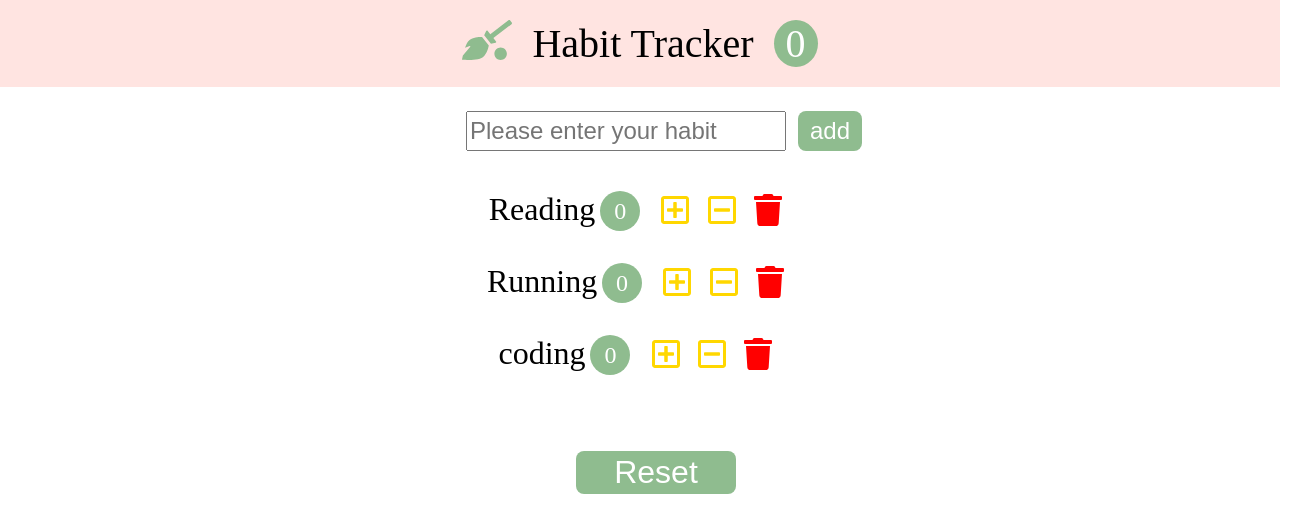
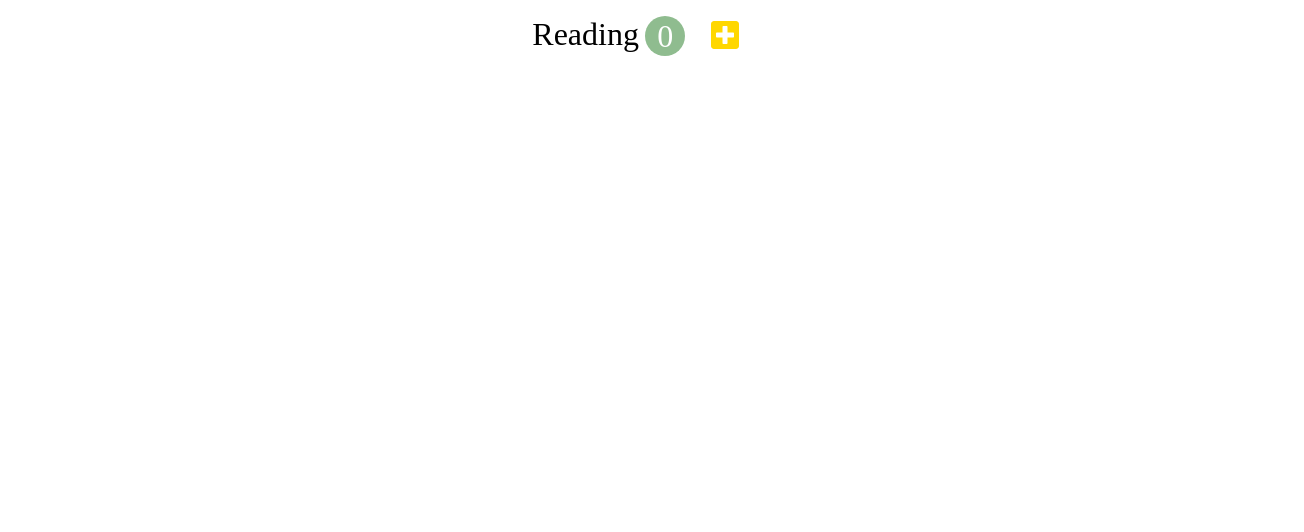
Before and after one commit to mynameisjisoo/habbit-tracker, a React (Create React App) app: page / in a window 1280 px wide. Shown: the top 532 px of the page, 1304 px wide, since content can reach past the window. Built offline with nearby package versions, Linux system fonts and the light colour scheme.

Commit message:
Study function component and React hook

```diff
--- a/src/App.css
+++ b/src/App.css
@@ -76,7 +76,7 @@ button {
 .habit {
   display: flex;
   justify-self: center;
-  font-size: 2rem;
+  font-size: 32px;
   padding: 0.5em;
   list-style: none;
 }
@@ -84,10 +84,10 @@ button {
 .habit-count {
   display: inline-block;
   text-align: center;
-  font-size: 1.5rem;
-  width: 2.5rem;
-  height: 2.5rem;
-  line-height: 2.5rem;
+  font-size: 32px;
+  width: 40px;
+  height: 40px;
+  line-height: 40px;
   margin-left: 0.2em;
   margin-right: 0.5em;
   background-color: darkseagreen;
--- a/src/app.jsx
+++ b/src/app.jsx
@@ -40,9 +40,9 @@ class App extends Component {
     const habits = this.state.habits.map(item => {
       if (item.id === habit.id) {
         const count = habit.count - 1;
-        return { ...habit, count: count < 0 ? 0 : count };
+        return { ...habit, count: count < 0 ? 0 : count }; //새로운 객체를 생성해서 리턴해주므로 객체의 참조값이 변경되어 해당 객체만 렌더링
       }
-      return item;
+      return item; //기존 this.state.habits 객체 그대로 리턴함(참조값 변경안되서 렌더링 안되게)
     });
     this.setState({ habits });
     // const habits = [...this.state.habits];
--- a/src/components/habit.jsx
+++ b/src/components/habit.jsx
@@ -1,6 +1,17 @@
 import React, { PureComponent } from 'react';
 
 class Habit extends PureComponent {
+  //Lifecycle method 상황에 맞게 구현하면 됨
+  componentDidMount() {
+    //컴포넌트가 UI상에 등록될 때 호출(사용자에게 보여질 때)
+    console.log(`habit: ${this.props.habit.name} mounted`);
+  }
+
+  componentWillUnmount() {
+    //컴포넌트가 없어질 때
+    console.log(`habit: ${this.props.habit.name}will unmount`);
+  }
+
   // Habit는 자체적으로 갖고있는 state는 없고, 외부에서 받은 props를 보여주는 컵포넌트
   handleIncrement = () => {
     this.props.onIncrement(this.props.habit);
--- a/src/components/habitAddForm.jsx
+++ b/src/components/habitAddForm.jsx
@@ -1,21 +1,22 @@
-import React, { PureComponent } from 'react';
+import React, { memo } from 'react';
+//함수형 컴포넌트
+//memo :PureComponent처럼 props 변경없으면 랜더 안됨
+const HabitAddForm = memo(props => {
+  console.log('habit Add form');
+  const inputRef = React.createRef(); //ref 생성
+  const formRef = React.createRef();
 
-class HabitAddForm extends PureComponent {
-  inputRef = React.createRef(); //ref 생성
-  formRef = React.createRef();
-  onSubmit = event => {
+  const onSubmit = event => {
     event.preventDefault(); //submit발생하면 기본적으로 페이지 리프레시됨. 그래서 브라우저 기능 취소함
-    const name = this.inputRef.current.value; //ref안의 현재있는 요소의 value
-    name && this.props.onAdd(name); //name이 있으면(=비어있지않으면=true면) props.onAdd에 name전달
+    const name = inputRef.current.value; //ref안의 현재있는 요소의 value
+    name && props.onAdd(name); //name이 있으면(=비어있지않으면=true면) props.onAdd에 name전달
     // this.inputRef.current.value = ''; 초기화 방법1
-    this.formRef.current.reset(); //초기화방법2
+    formRef.current.reset(); //초기화방법2
   };
-  render() {
-    console.log('habitAddForm');
   return (
-      <form ref={this.formRef} className='add-form' onSubmit={this.onSubmit}>
+    <form ref={formRef} className='add-form' onSubmit={onSubmit}>
       <input
-          ref={this.inputRef} //브라우저에 컴포넌트 표기되면 이걸통해 inputRef연결되서 input요소 읽어올 수 있음
+        ref={inputRef} //브라우저에 컴포넌트 표기되면 이걸통해 inputRef연결되서 input요소 읽어올 수 있음
         type='text'
         className='add-input'
         placeholder='Please enter your habit'
@@ -23,7 +24,6 @@ class HabitAddForm extends PureComponent {
       <button className='add-btn'>add</button>
     </form>
   );
-  }
-}
+});
 
 export default HabitAddForm;
--- /dev/null
+++ b/src/components/simpleHabit.jsx
@@ -0,0 +1,51 @@
+import React, { useCallback, useEffect, useState } from 'react';
+
+const SimpleHabit = () => {
+  //react hook에서 state정의하는 방법(useState API이용)
+  const [count, setCount] = useState(0);
+  const spanRef = React.useRef();
+
+  const handleIncrement = useCallback(() => {
+    setCount(count + 1);
+  });
+
+  /*useEffect : 컴포넌트가 마운트 될 때와 업데이트 될 때 마다 호출됨
+  만약 어떤 값이 변경될때만 호출하고 싶으면 두번째인자에 지정해주면 됨.
+  두번째인자를 지정하지않으면 마운트될때나 업데이트될때마다 호출되고
+  두번째인자에 [](빈 배열) 넣으면 마운트 되었을 때만 호출됨
+  */
+  useEffect(() => {
+    console.log(`mounted & updated! : ${count}`);
+  }, [count]); //count가 변경될때만 useEffect 호출
+  return (
+    <li className='habit'>
+      <span ref={spanRef} className='habit-name'>
+        Reading
+      </span>
+      <span className='habit-count'>{count}</span>
+      <button className='habit-button habit-increase' onClick={handleIncrement}>
+        <i className='fas fa-plus-square'></i>
+      </button>
+    </li>
+  );
+};
+
+export default SimpleHabit;
+/*
+class컴포넌트에서 멤버변수는 클래스가 만들어질 때 한번 만들어지고 컴포넌트 변경되도 render함수만 반복 호출되지만
+function 컴포넌트는 props이나 state가 변경되면 이 코드블럭 전체(함수전체)가 계속 반복 호출됨
+그래서 지역변수들도 호출될때마다 반복해서 새로 만들어짐
+그런데 그럴때마다 useState가 0으로 초기화되지않고 이전 값을 기억하는 이유는?
+useState는 알아서 동일한 값을 메모리에 저장하고 있음 (useState를 아무리 많이 호출해도 state는 따로 저장되어져서 계속 동일한 값(이전에 저장한 값) 받아옴)
+*/
+/*
+함수형 컴포넌트에서 createRef를 이용하면 함수호출될때마다 새로운 ref를 만들고 할당함.
+그래서 리액트 훅에서 제공하는 useRef 이용
+useRef : 한번만 만들고 메모리에 저장해서 재사용
+콜백함수도 마찬가지로 useCallback() 사용
+주의점 : ??  실전프젝에서 알려주실 예정
+ */
+
+/**UseEffect
+ * 컴포넌트가 마운트되었을 때, 업데이트 될 떄 마다 호출됨
+ */
--- a/src/index.js
+++ b/src/index.js
@@ -3,10 +3,11 @@ import ReactDOM from 'react-dom';
 import './index.css';
 import App from './app';
 import '@fortawesome/fontawesome-free/js/all.js';
+import SimpleHabit from './components/simpleHabit';
 
 ReactDOM.render(
   <React.StrictMode>
-    <App />
+    <SimpleHabit />
   </React.StrictMode>,
   document.getElementById('root')
 );
```
Lines whose indentation alone changed are shown as unchanged.
